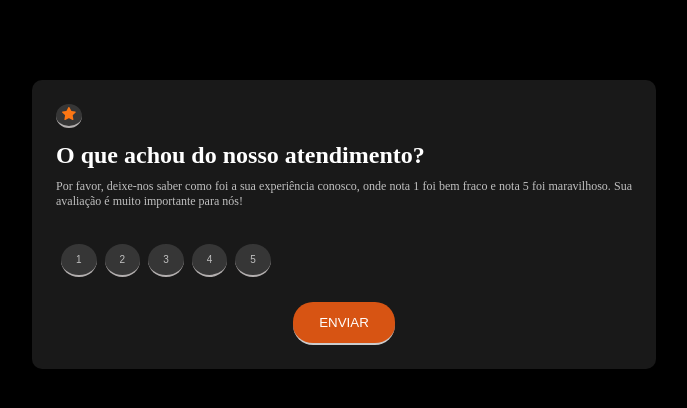
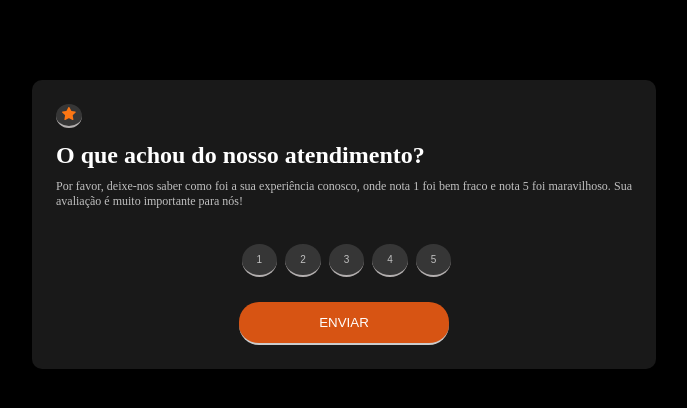
Before and after one commit to JennyLamego2022/Pesquisa, a plain HTML site: page index.html in a window 1280 px wide. Shown: the whole page, without its empty margins (296-983 px from the left). Drawn offline with Linux system fonts and the light colour scheme.

Commit message:
Ajuste do botão enviar tamanho e cor, centralização botoes nota

```diff
--- a/css/style.css
+++ b/css/style.css
@@ -44,7 +44,9 @@ body {
     color: #C0C0C0;
 }
 
-
+#notas {
+    text-align: center;
+}
 
 .nota {
 
@@ -70,6 +72,8 @@ body {
     border-radius: 20px;
     color: white;
     padding: 1em 2em;
+    padding-left: 80px;
+    padding-right: 80px;
     text-transform: uppercase;
     margin: auto;
     margin-top: 20px;
--- a/index.html
+++ b/index.html
@@ -23,12 +23,13 @@
                 <h1 class="titulo">O que achou do nosso atendimento?</h1>
 
                 <p class="saudacao"> Por favor, deixe-nos saber como foi a sua experiência conosco, onde nota 1 foi bem fraco e nota 5 foi maravilhoso. Sua avaliação é muito importante para nós!</p>
-
-                <button class="nota">1</button>
-                <button class="nota">2</button>
-                <button class="nota">3</button>
-                <button class="nota">4</button>
-                <button class="nota">5</button>
+                    <div id="notas">
+                        <button class="nota">1</button>
+                        <button class="nota">2</button>
+                        <button class="nota">3</button>
+                        <button class="nota">4</button>
+                        <button class="nota">5</button>
+                    </div>
                 <button class="enviar">Enviar</button>
             </main>
         </div>
```
Also changed, not shown: 1 other file.
